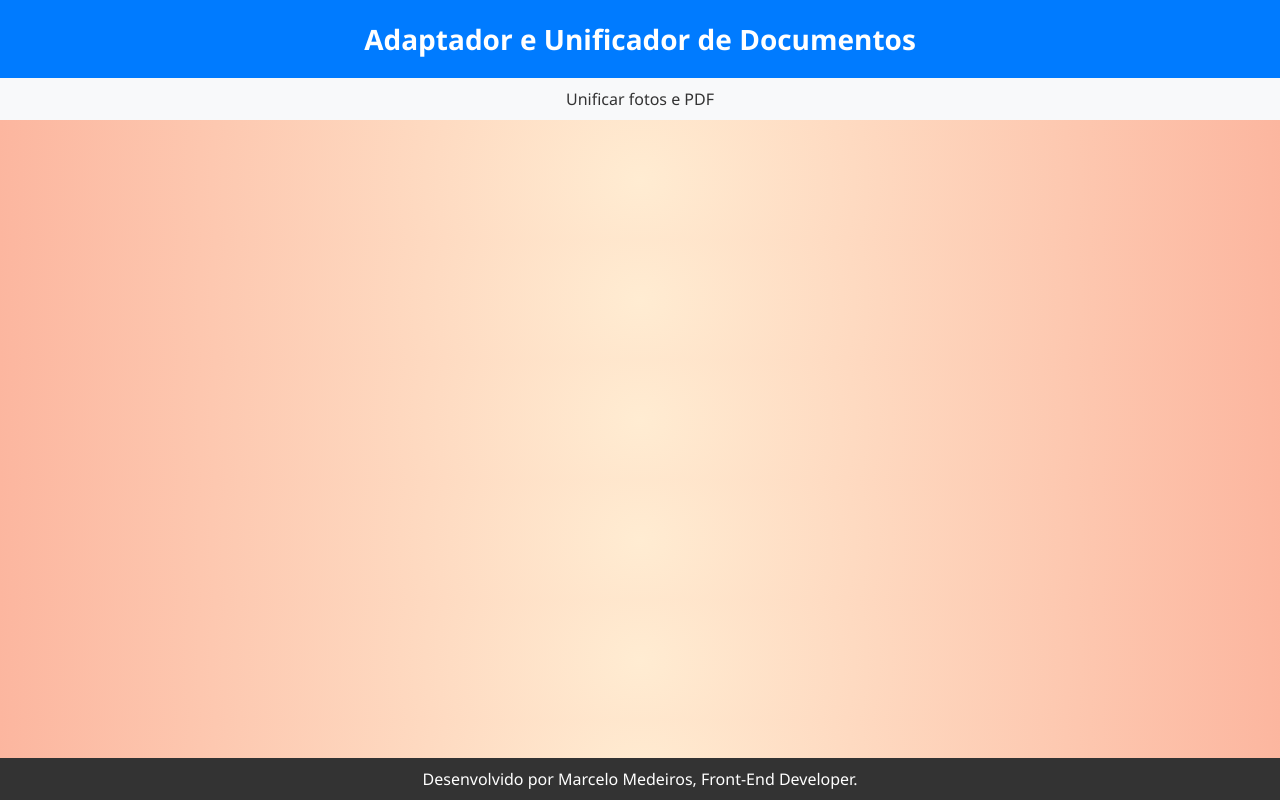
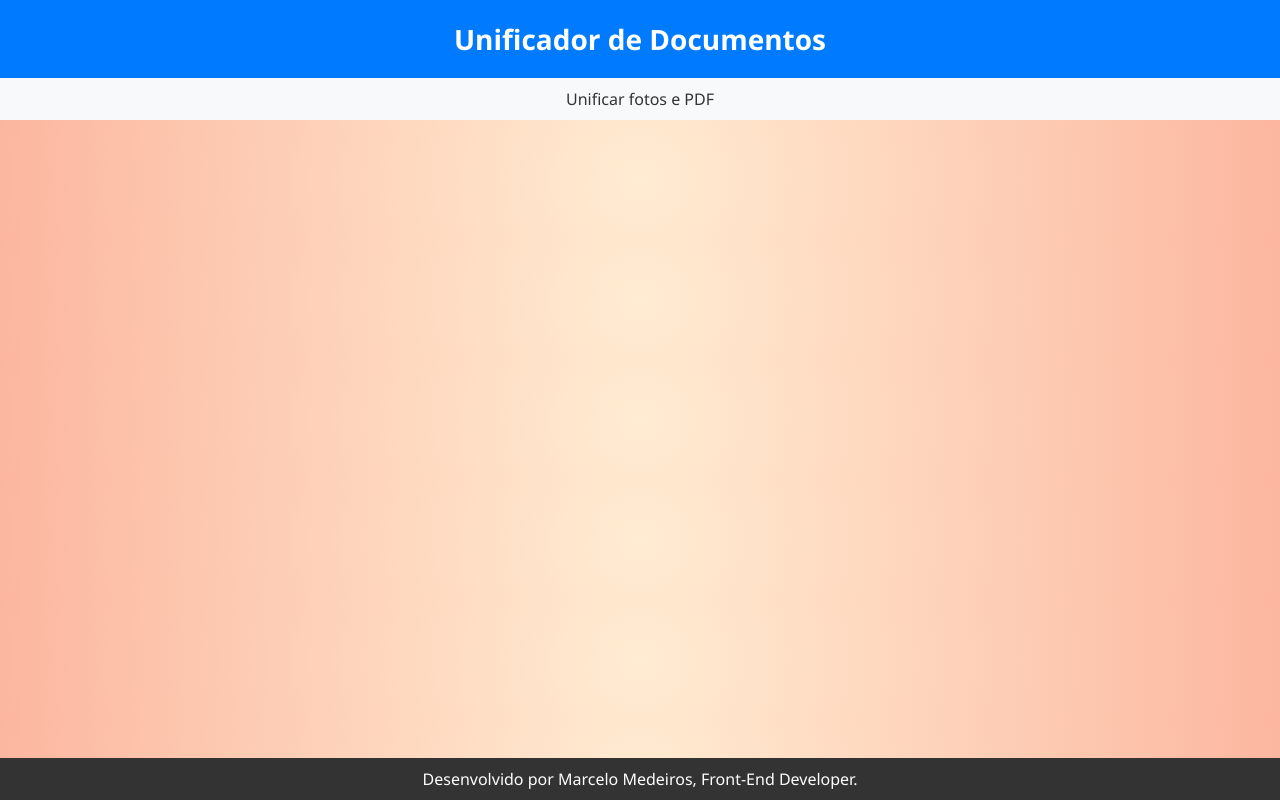
Before and after one commit to MarceloMederi/convertDocuments, a plain HTML site: page index.html in a window 1280 px wide. Drawn offline with Linux system fonts and the light colour scheme.

Commit message:
Update index.html

```diff
--- a/index.html
+++ b/index.html
@@ -14,7 +14,7 @@
 <body>
     <!-- Cabeçalho -->
     <header>
-        <h1>Adaptador e Unificador de Documentos</h1>
+        <h1>Unificador de Documentos</h1>
     </header>
 
     <!-- Navegação -->
```
